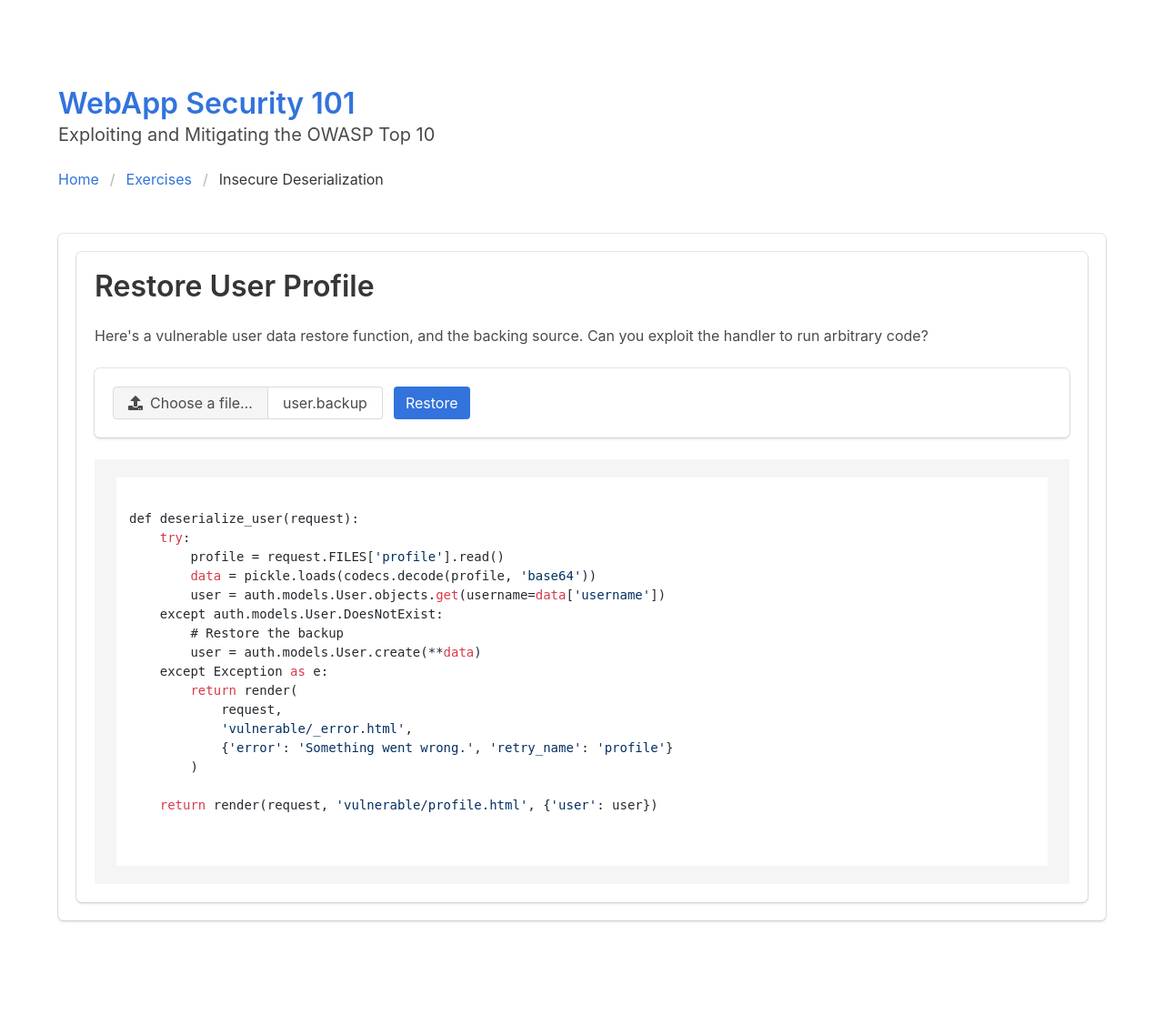
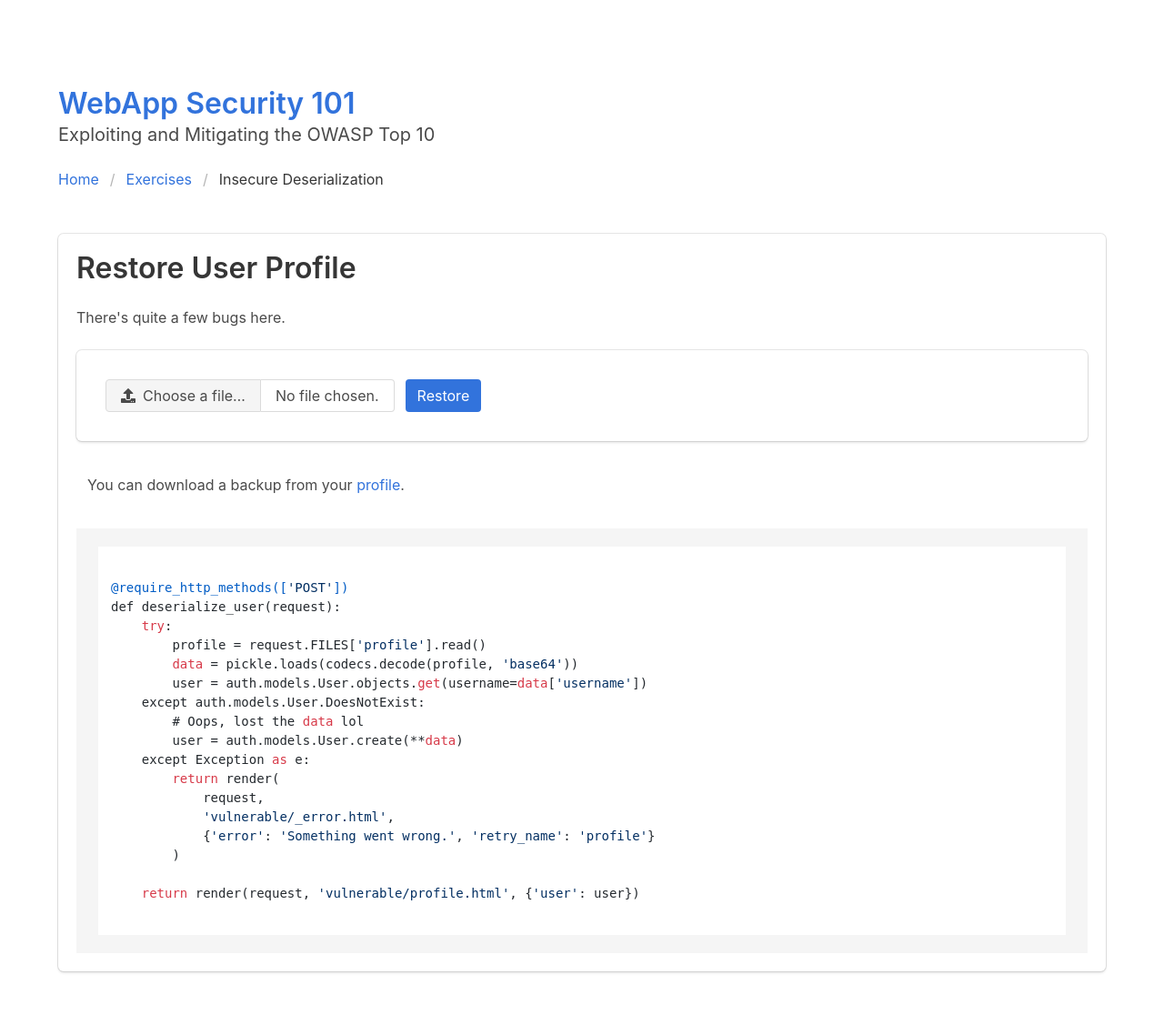
Before and after one commit to SavoBit/nenn, a Django app: page /restore-backup in a window 1280 px wide. Shown: the whole page at 91% size. Before the commit the page ends 1014 px from the top, so only its background shows below. Run offline with Django 3.2, Linux system fonts and the light colour scheme; some libraries are stand-ins or nearby versions.

Commit message:
better backup restore page

```diff
--- a/uwu/templates/vulnerable/restore-backup.html
+++ b/uwu/templates/vulnerable/restore-backup.html
@@ -11,18 +11,17 @@
 {% endblock %}
 
 {% block content %}
-<div class="box">
 <h3 class="title">Restore User Profile</h3>
 
-  <p class="content">Here's a vulnerable user data restore function, and the backing source.
-  Can you exploit the handler to run arbitrary code?
+<p class="content">
+There's quite a few bugs here.
 </p>
 
 <form class="box" action="{{ url('deserialize-user') }}" method="POST" enctype="multipart/form-data">
-    <div class="field is-grouped">
+  <div class="field is-grouped column is-narrow">
     <div class="control file has-name">
       <label class="file-label">
-          <input class="file-input" type="file" name="profile">
+        <input class="file-input" type="file" name="profile" id="file">
         <span class="file-cta">
           <span class="file-icon">
             <i class="fas fa-upload"></i>
@@ -31,8 +30,8 @@
             Choose a file…
           </span>
         </span>
-          <span class="file-name">
-            user.backup
+        <span class="file-name" id="filename">
+          No file chosen.
         </span>
       </label>
     </div>
@@ -41,15 +40,17 @@
     </div>
   </div>
 </form>
+<p class="content column">You can download a backup from your <a href="{{ url('profile') }}">profile</a>.</p>
 
 <pre><code>
+@require_http_methods(['POST'])
 def deserialize_user(request):
     try:
         profile = request.FILES['profile'].read()
         data = pickle.loads(codecs.decode(profile, 'base64'))
         user = auth.models.User.objects.get(username=data['username'])
     except auth.models.User.DoesNotExist:
-        # Restore the backup
+        # Oops, lost the data lol
         user = auth.models.User.create(**data)
     except Exception as e:
         return render(
@@ -61,5 +62,10 @@ def deserialize_user(request):
     return render(request, 'vulnerable/profile.html', {'user': user})
 
 </code></pre>
-</div>
+
+<script>
+  document.getElementById("file").onchange = function() {
+    document.getElementById("filename").innerText = this.value.split(/(\\|\/)/g).pop();
+  }
+</script>
 {% endblock %}
```
Lines whose indentation alone changed are shown as unchanged.
